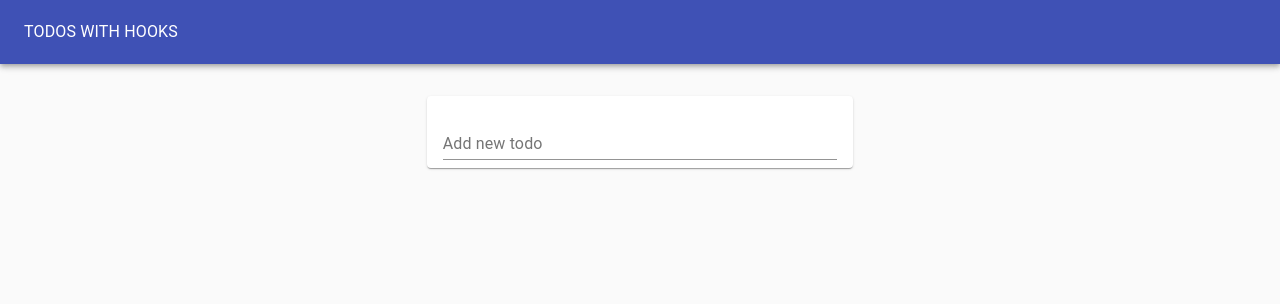
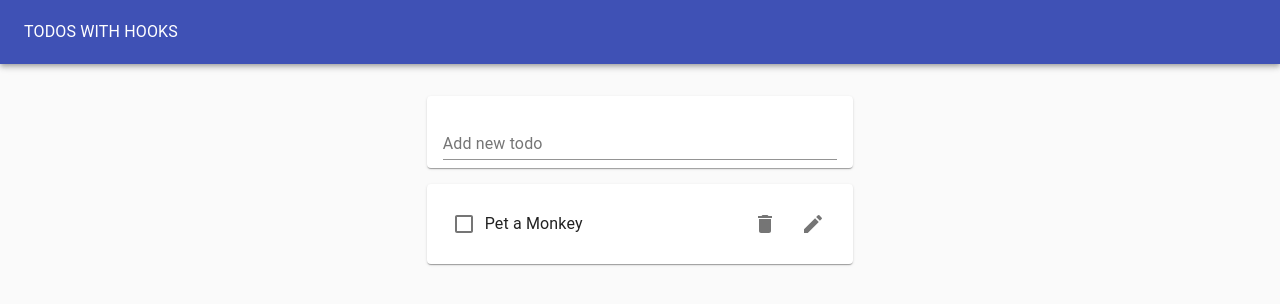
Before and after one commit to kblair40/TodoWithHooks, a React (Create React App) app: page / in a window 1280 px wide. Shown: the top 304 px of the page. Built offline with nearby package versions, Linux system fonts and the light colour scheme.

Commit message:
Refactor localStorage call to custom hook

```diff
--- a/src/EditTodoForm.js
+++ b/src/EditTodoForm.js
@@ -1,6 +1,6 @@
 import React from "react";
 import useInputState from "./hooks/useInputState";
-import { Paper, TextField } from "@material-ui/core";
+import TextField from "@material-ui/core/TextField";
 
 export default function EditTodoForm({ editTodo, id, task, toggleEditForm }) {
   const [value, handleChange, reset] = useInputState(task);
--- a/src/TodoApp.js
+++ b/src/TodoApp.js
@@ -5,14 +5,10 @@
 import TodoForm from "./TodoForm";
 
 function TodoApp() {
-  const initialTodos = JSON.parse(window.localStorage.getItem("todos")) || [];
+  const initialTodos = [{ id: 1, task: "Pet a Monkey", completed: false }];
 
   const { todos, addTodo, removeTodo, toggleTodo, editTodo } =
     useTodoState(initialTodos);
-
-  useEffect(() => {
-    window.localStorage.setItem("todos", JSON.stringify(todos));
-  });
 
   return (
     <Paper
--- a/src/TodoList.js
+++ b/src/TodoList.js
@@ -12,11 +12,9 @@
           {todos.map((todo, idx) => (
             <>
               <Todo
-                id={todo.id}
+                {...todo}
                 removeTodo={removeTodo}
-                task={todo.task}
                 key={todo.id}
-                completed={todo.completed}
                 toggleTodo={toggleTodo}
                 editTodo={editTodo}
               />
--- a/src/hooks/useInputState.js
+++ b/src/hooks/useInputState.js
@@ -1,6 +1,6 @@
 import { useState } from "react";
 
-export default (initialVal) => {
+const useInputState = (initialVal) => {
   const [value, setValue] = useState(initialVal);
   const handleChange = (e) => {
     setValue(e.target.value);
@@ -10,3 +10,5 @@
   };
   return [value, handleChange, reset];
 };
+
+export default useInputState;
--- /dev/null
+++ b/src/hooks/useLocalStorageState.js
@@ -0,0 +1,21 @@
+import { useState, useEffect } from "react";
+
+const useLocalStorageState = (key, defaultVal) => {
+  // Make piece of state, based off of value in localStorage (or default)
+  const [state, setState] = useState(() => {
+    let val;
+    try {
+      val = JSON.parse(window.localStorage.getItem(key) || String(defaultVal));
+    } catch (e) {
+      val = defaultVal;
+    }
+    return val;
+  });
+  // use useEffect to update localStorage when state changes
+  useEffect(() => {
+    window.localStorage.setItem(key, JSON.stringify(state));
+  }, [state]);
+  return [state, setState];
+};
+
+export default useLocalStorageState;
--- a/src/hooks/useTodoState.js
+++ b/src/hooks/useTodoState.js
@@ -1,8 +1,8 @@
-import { useState } from "react";
+import useLocalStorageState from "./useLocalStorageState";
 import { v4 as uuid } from "uuid";
 
 const useTodoState = (initialTodos) => {
-  const [todos, setTodos] = useState(initialTodos);
+  const [todos, setTodos] = useLocalStorageState("todos", initialTodos);
   return {
     todos,
     addTodo: (newTodoText) => {
```
